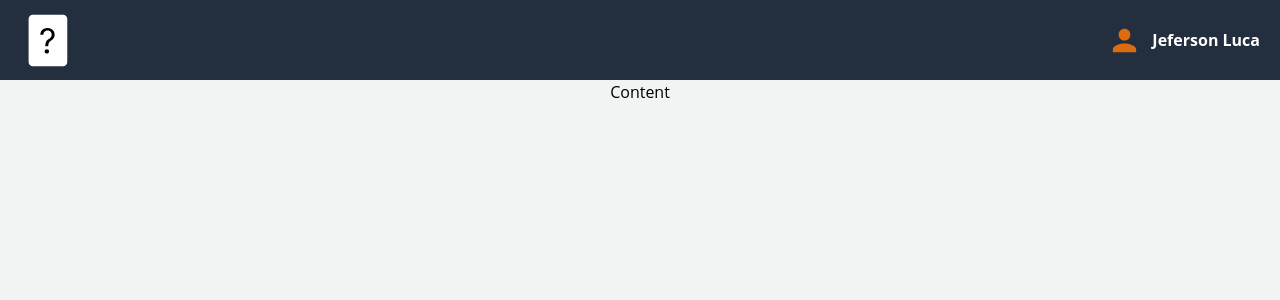
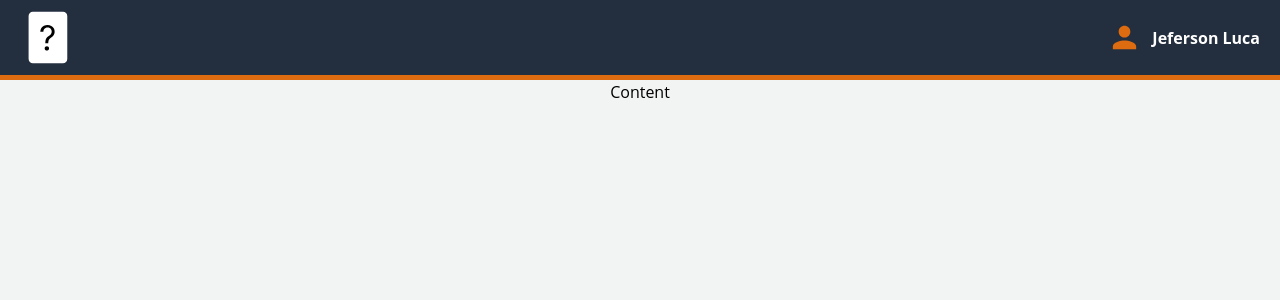
Before and after one commit to JefersonLucas/deck-of-random-cards, a React (Vite) app: page / in a window 1280 px wide. Shown: the top 300 px of the page. Built offline with nearby package versions, Linux system fonts and the light colour scheme.

Commit message:
Added border and modified head tag for header

```diff
--- a/src/components/Menu/styles.ts
+++ b/src/components/Menu/styles.ts
@@ -1,6 +1,6 @@
 import styled from "styled-components";
 
-export const Container = styled.head`
+export const Container = styled.header`
   display: flex;
   align-items: center;
   justify-content: space-between;
@@ -10,6 +10,7 @@ export const Container = styled.head`
   padding: 0 20px;
   background-color: ${({ theme }) => theme.colors.background.tertiary};
   color: ${({ theme }) => theme.colors.text.white};
+  border-bottom: 5px solid ${({ theme }) => theme.colors.others.orange};
 `;
 
 export const UserContainer = styled.div`
```
